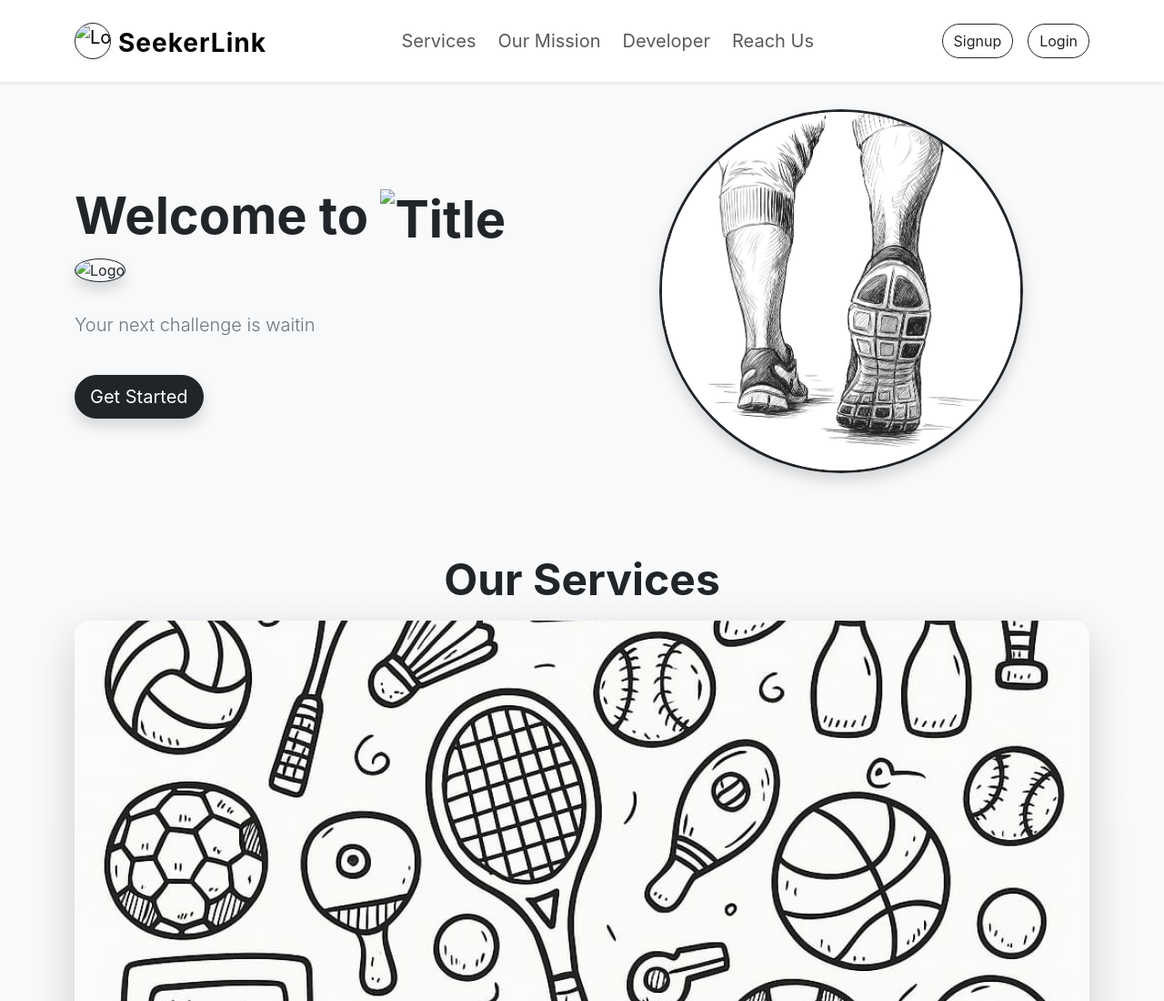
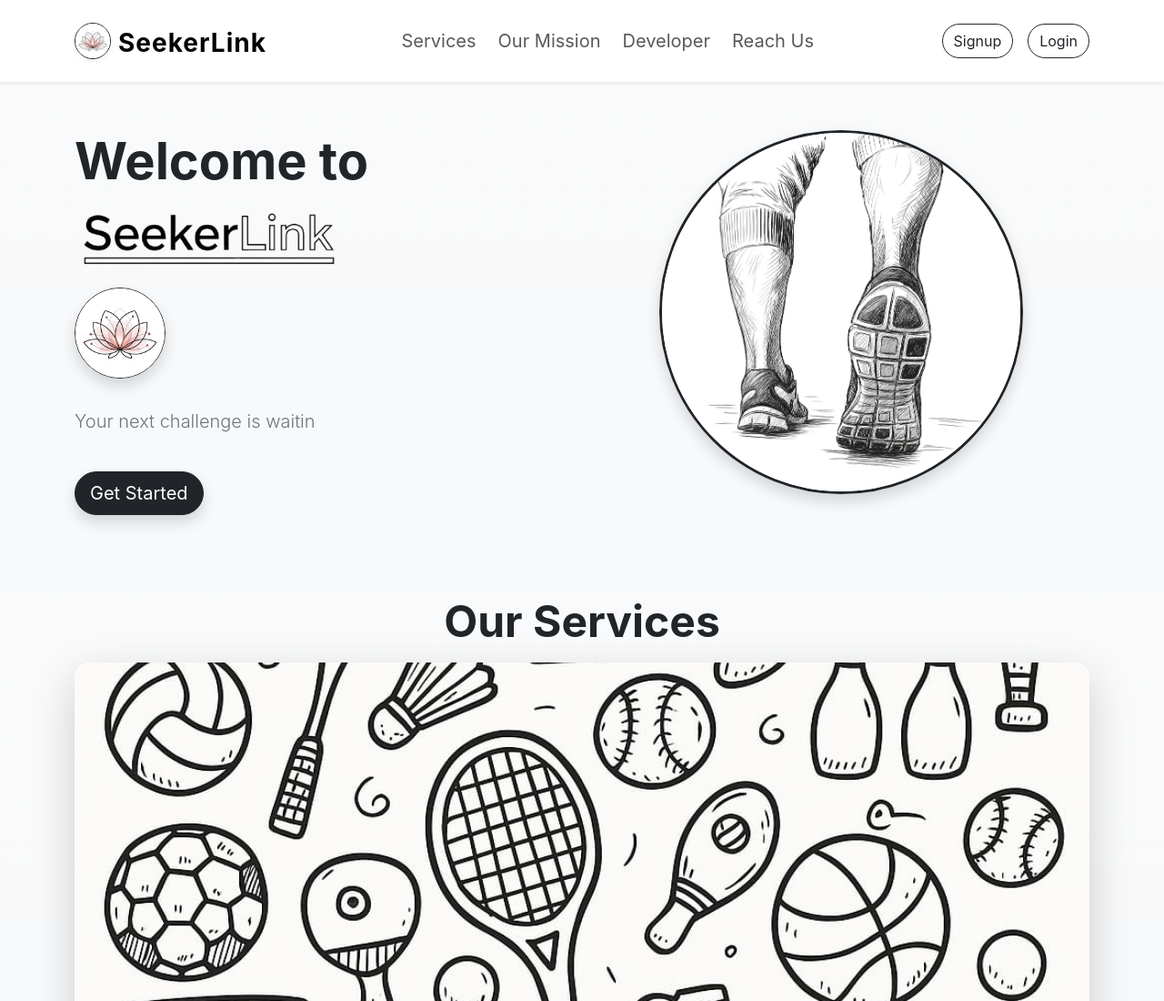
Before and after one commit to DracoRooks/trainingProject, a website: page public/index.html in a window 1280 px wide. Shown: the top 1100 px of the page at 91% size. Drawn offline with nearby package versions, Linux system fonts and the light colour scheme.

Commit message:
Replaced Asset names with new ones (removed numbers).

```diff
--- a/public/index.html
+++ b/public/index.html
@@ -58,7 +58,7 @@
         <div class="container">
           <a class="navbar-brand d-flex align-items-center py-3" href="/">
             <img
-              src="assets/logo3.png"
+              src="assets/logo.png"
               alt="Logo"
               width="40"
               height="40"
@@ -130,11 +130,11 @@
           <div class="col-md-6 text-center text-md-start" data-aos="fade-right">
             <!-- Heading -->
             <h1 class="display-4 fw-bold mt-4">
-              Welcome to <img src="assets/title4.png" alt="Title" width="300" />
+              Welcome to <img src="assets/title.png" alt="Title" width="300" />
             </h1>
             <!-- Logo -->
             <img
-              src="assets/logo3.png"
+              src="assets/logo.png"
               alt="Logo"
               width="100"
               class="mb-3 rounded-circle shadow border border-dark"
```
